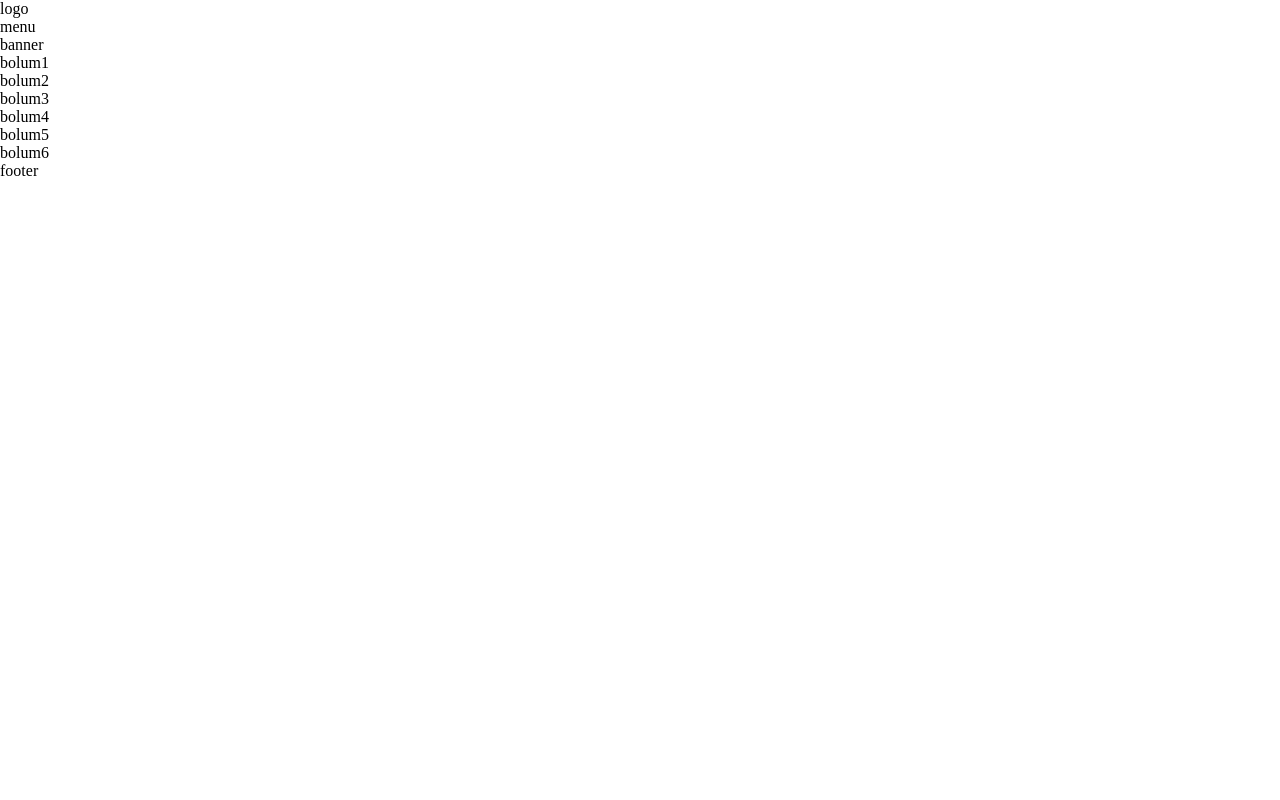
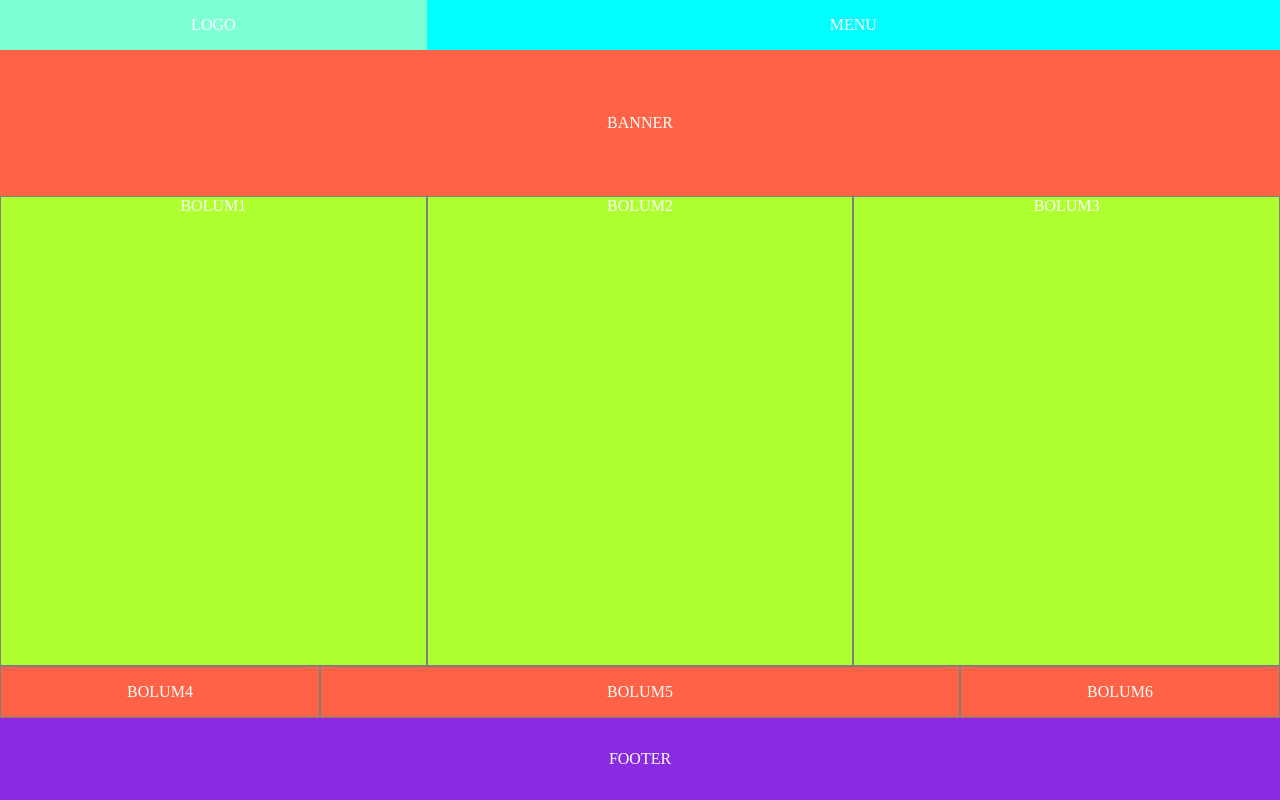
Before and after one commit to barbaros163/23.08.2022_CSS_Flexbox, a plain HTML site: page ödev1.html in a window 1280 px wide. Drawn offline with Linux system fonts and the light colour scheme.

Commit message:
ödev1 done

```diff
--- a/css/ödev1.css
+++ b/css/ödev1.css
@@ -3,6 +3,8 @@
   padding: 0;
   margin: 0;
   font-size: 1rem;
+  text-align: center;
+  color: white;
 }
 .container {
   width: 100%;
@@ -60,3 +62,39 @@
 .col-12 {
   width: 100%;
 }
+
+.logo {
+  background-color: aquamarine;
+  padding: 1rem;
+}
+
+.menu {
+  background-color: aqua;
+  padding: 1rem;
+}
+.banner {
+  background-color: tomato;
+  padding: 4rem;
+}
+
+.bolum1,
+.bolum2,
+.bolum3 {
+  background-color: greenyellow;
+  border: 1px solid grey;
+  height: calc(100vh - 330px);
+}
+
+.bolum4,
+.bolum5,
+.bolum6 {
+  background-color: tomato;
+  padding: 1rem;
+  border: 1px solid grey;
+}
+
+.footer {
+  background-color: blueviolet;
+  padding: 2rem;
+  display: block;
+}
--- a/ödev1.html
+++ b/ödev1.html
@@ -5,30 +5,44 @@
     <meta charset="UTF-8" />
     <meta http-equiv="X-UA-Compatible" content="IE=edge" />
     <meta name="viewport" content="width=device-width, initial-scale=1.0" />
-    <link rel="stylesheet" href="./css/ödev1.css">
     <title>Document</title>
+    <link rel="stylesheet" href="./css/ödev1.css" />
 </head>
 
 <body>
-    <header>
-        <div>logo</div>
-        <div>menu</div>
+    <header class="container">
+        <div class="row">
+            <div class="col-4 logo">LOGO</div>
+            <div class="col-8 menu">MENU</div>
+        </div>
+    </header>
 
-        <nav>banner</nav>
-    </header>
-    <main>
-        <section>
-            <div>bolum1</div>
-            <div>bolum2</div>
-            <div>bolum3</div>
+    <section class="container">
+        <div class="row">
+            <nav class="col-12 banner">BANNER</nav>
+        </div>
+    </section>
+
+
+    <main class="row">
+        <section class="container">
+            <div class="row">
+                <div class="col-4 bolum1">BOLUM1</div>
+                <div class="col-4 bolum2">BOLUM2</div>
+                <div class="col-4 bolum3">BOLUM3</div>
+            </div>
         </section>
-        <section>
-            <div>bolum4</div>
-            <div>bolum5</div>
-            <div>bolum6</div>
+
+        <section class="container">
+            <div class="row">
+                <div class="col-3 bolum4">BOLUM4</div>
+                <div class="col-6 bolum5">BOLUM5</div>
+                <div class="col-3 bolum6">BOLUM6</div>
+            </div>
         </section>
     </main>
-    <footer>footer</footer>
+
+    <footer class="col-12 footer">FOOTER</footer>
 </body>
 
 </html>
```
